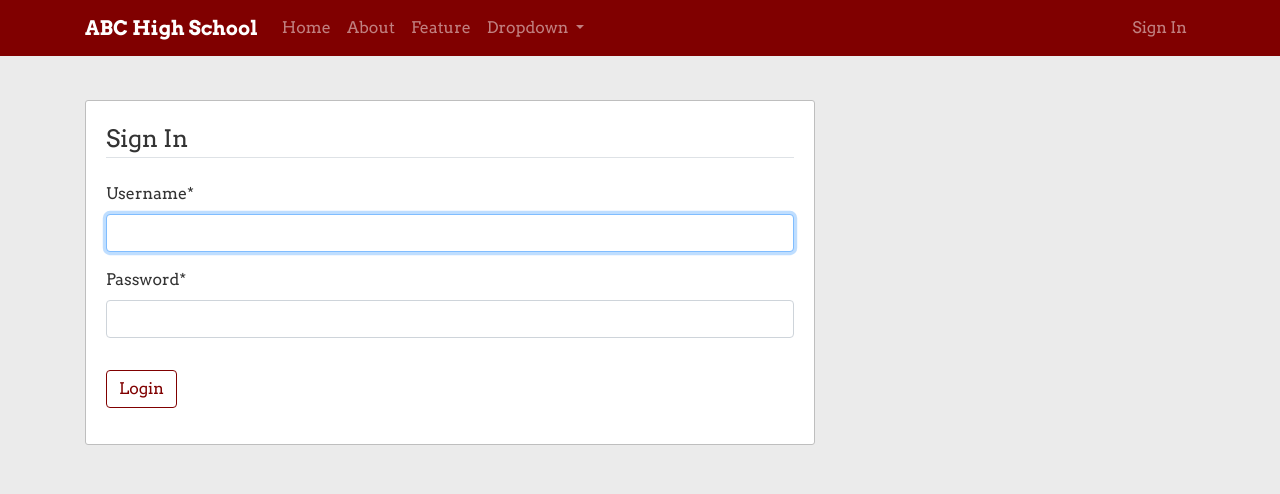
After one commit to JacobCuke/SchoolManagement, a Django app: page /login/ in a window 1280 px wide. The commit adds this page. Shown: the top 494 px of the page. Run offline with Django 3.2, Linux system fonts and the light colour scheme; some libraries are stand-ins or nearby versions.

Commit message:
Add login page

```diff
--- a/SchoolManagement/settings.py
+++ b/SchoolManagement/settings.py
@@ -128,3 +128,6 @@ MEDIA_ROOT = os.path.join(BASE_DIR, 'media')
 MEDIA_URL = '/media/'
 
 CRISPY_TEMPLATE_PACK = 'bootstrap4'
+
+LOGIN_REDIRECT_URL = 'home'
+LOGIN_URL = 'login'
--- a/SchoolManagement/urls.py
+++ b/SchoolManagement/urls.py
@@ -14,9 +14,12 @@ Including another URLconf
     2. Add a URL to urlpatterns:  path('blog/', include('blog.urls'))
 """
 from django.contrib import admin
+from django.contrib.auth import views as auth_views
 from django.urls import path, include
 
 urlpatterns = [
     path('admin/', admin.site.urls),
+    path('login/', auth_views.LoginView.as_view(template_name='users/login.html'), name='login'),
+    path('logout/', auth_views.LogoutView.as_view(template_name='users/logout.html'), name='logout'),
     path('', include('school.urls')),
 ]
--- a/school/static/school/main.css
+++ b/school/static/school/main.css
@@ -25,3 +25,21 @@ body {
   margin-top: 100px;
   margin-bottom: 60px;
 }
+
+.content-section {
+  background-color:#ffffff;
+  border: 1px solid #bebebe;
+  border-radius: 3px;
+  padding: 20px;
+  margin-bottom: 50px;
+}
+
+.btn-outline-custom {
+  color: #800000;
+  border-color: #800000;
+}
+
+.btn-outline-custom:hover {
+  color: #ffffff;
+  background-color:#800000;
+}
--- a/school/templates/school/base.html
+++ b/school/templates/school/base.html
@@ -41,7 +41,7 @@
 
         <div class="collapse navbar-collapse" id="navbarCollapse">
           <div class="navbar-nav mr-auto">
-            <a class="nav-item nav-link {% if request.resolver_match.url_name == 'school-home' %}active{% endif %}" href="#">Home</a>
+            <a class="nav-item nav-link {% if request.resolver_match.url_name == 'home' %}active{% endif %}" href="#">Home</a>
             <a class="nav-item nav-link" href="#">About</a>
             <a class="nav-item nav-link" href="#">Feature</a>
             <li class="nav-item dropdown">
@@ -63,7 +63,7 @@
             {% if user.is_authenticated %}
               <a class="nav-item nav-link" href="#">Logout</a>
             {% else %}
-              <a class="nav-item nav-link" href="#">Sign In</a>
+              <a class="nav-item nav-link" href="{% url 'login' %}">Sign In</a>
             {% endif %}
             {% if user.is_superuser %}
               <a class="nav-item nav-link" href="#">Register</a>
@@ -74,13 +74,7 @@
     </nav>
 
     <div class="container main-body">
-      {% if messages %}
-        {% for message in messages %}
-          <div class="alert alert-{{ message.tags }}">{{ message }}</div>
-        {% endfor %}
-      {% endif %}
-
-      {% block content %}{% endblock content %}
+      {% block display %}{% endblock display %}
     </div>
 
     <!-- Optional JavaScript -->
--- /dev/null
+++ b/school/templates/school/content.html
@@ -0,0 +1,15 @@
+{% extends "school/base.html" %}
+
+{% block display %}
+  <div class="row">
+    <div class="col-md-8">
+      {% if messages %}
+        {% for message in messages %}
+          <div class="alert alert-{{ message.tags }}">{{ message }}</div>
+        {% endfor %}
+      {% endif %}
+
+      {% block content %}{% endblock %}
+    </div>
+  </div>
+{% endblock display %}
--- a/school/urls.py
+++ b/school/urls.py
@@ -2,5 +2,5 @@ from django.urls import path
 from . import views
 
 urlpatterns = [
-    path('', views.home, name='school-home'),
+    path('', views.home, name='home'),
 ]
--- /dev/null
+++ b/users/templates/users/login.html
@@ -0,0 +1,21 @@
+{% extends "school/content.html" %}
+{% load crispy_forms_tags %}
+
+{% block title %}
+- Login
+{% endblock title %}
+
+{% block content %}
+  <div class="content-section">
+    <form method="POST">
+      {% csrf_token %}
+      <fieldset class="form-group">
+        <legend class="border-bottom mb-4">Sign In</legend>
+        {{ form|crispy }}
+      </fieldset>
+      <div class="form-group">
+        <button class="btn btn-outline-custom" type="submit">Login</button>
+      </div>
+    </form>
+  </div>
+{% endblock content %}
```
Also changed, not shown: users/templates/users/logout.html (added, +9 -0 lines), db.sqlite3.
